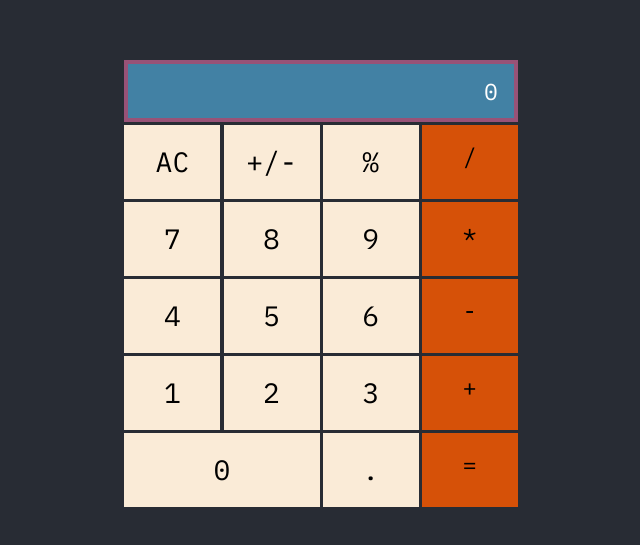
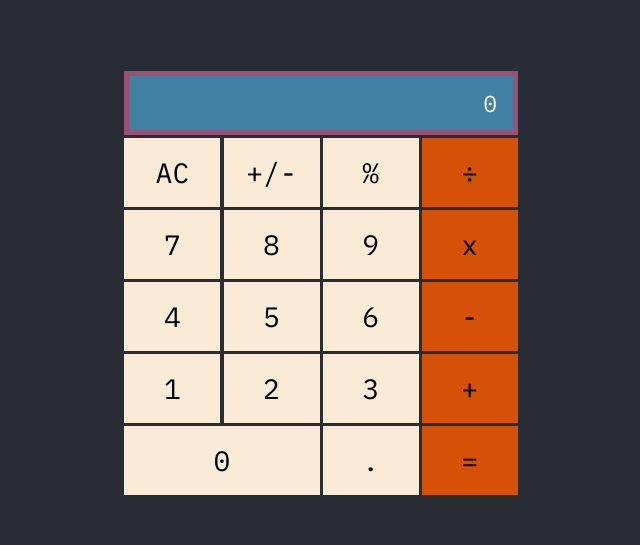
Before and after one commit to lu-jim/math-magicians, a React (Create React App) app: page / in a window 1280 px wide. Shown: the part 117-662 px from the top of the page, without its empty margins (319-959 px from the left). Built offline with nearby package versions, Linux system fonts and the light colour scheme.

Commit message:
Refactor app for event handling

```diff
--- a/src/App.css
+++ b/src/App.css
@@ -1,8 +1,4 @@
 .App {
-  text-align: center;
-}
-
-.Calculator {
   background-color: #282c34;
   min-height: 100vh;
   display: flex;
--- a/src/components/Calculator.js
+++ b/src/components/Calculator.js
@@ -1,19 +1,25 @@
 import React from 'react';
 import Screen from './Screen';
 import Keys from './Keys';
+import calculate from '../logic/calculate';
 
 class Calculator extends React.Component {
   constructor(props) {
     super(props);
-    this.state = {};
+    this.handleStateChange = this.handleStateChange.bind(this);
+    this.state = { total: null, next: null, operation: null };
+  }
+
+  handleStateChange(newState) {
+    this.setState({});
   }
 
   render() {
     return (
-      <div className="Calculator">
-        <Screen />
-        <Keys />
-      </div>
+      <>
+        <Screen display={this.state.total}/>
+        <Keys state={this.state}/>
+      </>
     );
   }
 }
--- a/src/components/Element.js
+++ /dev/null
@@ -1,33 +0,0 @@
-import React from 'react';
-
-const elements = [
-  { name: 'element zero', value: 0 },
-  { name: 'element one', value: 1 },
-  { name: 'element two', value: 2 },
-  { name: 'element three', value: 3 },
-  { name: 'element four', value: 4 },
-  { name: 'element five', value: 5 },
-  { name: 'element six', value: 6 },
-  { name: 'element seven', value: 7 },
-  { name: 'element eight', value: 8 },
-  { name: 'element nine', value: 9 },
-  { name: 'element clear', value: 'AC' },
-  { name: 'element sign', value: '+/-' },
-  { name: 'element percent', value: '%' },
-  { name: 'element dot', value: '.' },
-];
-
-const elementButtons = elements.map((el) => <button className={el.name} key={elements.indexOf(el)} type="button">{el.value}</button>);
-
-class Element extends React.Component {
-  constructor(props) {
-    super(props);
-    this.state = {};
-  }
-
-  render() {
-    return <div className="elements">{elementButtons}</div>;
-  }
-}
-
-export default Element;
--- a/src/components/Keys.js
+++ b/src/components/Keys.js
@@ -1,20 +1,51 @@
 import React from 'react';
-import Element from './Element';
-import Operator from './Operator';
 
 class Keys extends React.Component {
   constructor(props) {
     super(props);
-    this.state = {};
+    this.state = {
+      total: 1,
+      next: null,
+      operation: null,
+    };
+    this.handleClick = this.handleClick.bind(this);
+  }
+
+  handleClick({ target }) {
+    this.setState({total: target.value})
+    console.log(target.value);
+    console.log(this.state);
   }
 
   render() {
-    return (
-      <div className="keys">
-        <Element />
-        <Operator />
-      </div>
-    );
+    const keys = [
+      { label: 'element zero', name: '0' },
+      { label: 'element one', name: '1' },
+      { label: 'element two', name: '2' },
+      { label: 'element three', name: '3' },
+      { label: 'element four', name: '4' },
+      { label: 'element five', name: '5' },
+      { label: 'element six', name: '6' },
+      { label: 'element seven', name: '7' },
+      { label: 'element eight', name: '8' },
+      { label: 'element nine', name: '9' },
+      { label: 'element clear', name: 'AC' },
+      { label: 'element sign', name: '+/-' },
+      { label: 'element percent', name: '%' },
+      { label: 'element dot', name: '.' },
+      { label: 'operator plus', name: '+' },
+      { label: 'operator minus', name: '-' },
+      { label: 'operator times', name: 'x' },
+      { label: 'operator divide', name: '÷' },
+      { label: 'operator equal', name: '=' },
+    ];
+    const keyButtons = keys.map((el) => (
+      <button className={el.label} key={keys.indexOf(el)} type="button" value={el.name} onClick={this.handleClick}>
+        {el.name}
+      </button>
+    ));
+
+    return <div className="keys">{keyButtons}</div>;
   }
 }
 
--- a/src/components/Operator.js
+++ /dev/null
@@ -1,23 +0,0 @@
-import React from 'react';
-
-const operators = [
-  { name: 'operator plus', value: '+' },
-  { name: 'operator minus', value: '-' },
-  { name: 'operator times', value: '*' },
-  { name: 'operator divide', value: '/' },
-  { name: 'operator equal', value: '=' },
-];
-const operatorButtons = operators.map((el) => <button className={el.name} key={operators.indexOf(el)} type="button">{el.value}</button>);
-
-class Operator extends React.Component {
-  constructor(props) {
-    super(props);
-    this.state = {};
-  }
-
-  render() {
-    return <div className="operator">{operatorButtons}</div>;
-  }
-}
-
-export default Operator;
--- a/src/components/Screen.js
+++ b/src/components/Screen.js
@@ -1,13 +1,8 @@
 import React from 'react';
 
 class Screen extends React.Component {
-  constructor(props) {
-    super(props);
-    this.state = {};
-  }
-
   render() {
-    return <div className="screen">0</div>;
+    return <div className="screen">{this.props.display ? this.props.display : '0'}</div>;
   }
 }
 
--- a/src/index.css
+++ b/src/index.css
@@ -2,27 +2,17 @@
 
 body {
   margin: 0;
-  font-family:
-    'IBM Plex Mono',
-    -apple-system,
-    BlinkMacSystemFont,
-    'Segoe UI',
-    Roboto,
-    Oxygen,
-    Ubuntu,
-    Cantarell,
-    'Open Sans',
-    'Helvetica Neue',
+  font-family: 'IBM Plex Mono', -apple-system, BlinkMacSystemFont, 'Segoe UI', Roboto, Oxygen, Ubuntu, Cantarell, 'Open Sans', 'Helvetica Neue',
     sans-serif;
   font-weight: 400;
 }
 
 .screen {
-  width: 22.1rem;
+  width: 22rem;
   padding: 0.75rem 1rem;
   text-align: right;
   font-size: calc(1rem * 1.2 * 1.2);
-  border: 4px solid #985277;
+  border: 5px solid #985277;
   margin-bottom: 3px;
   background-color: #4281a4;
 }
@@ -31,32 +21,22 @@ body {
   display: flex;
 }
 
-.elements {
+.keys {
   display: grid;
   grid-gap: 3px;
   font-size: calc(1rem * 1.2 * 1.2);
   grid-template-columns: repeat(4, auto);
   grid-template-areas:
-    'clear sign percent'
-    'seven eight nine'
-    'four five six'
-    'one two three'
-    'zero zero dot';
+    'clear sign percent divide'
+    'seven eight nine times'
+    'four five six minus'
+    'one two three plus'
+    'zero zero dot equal';
 }
 
 button {
   border: 0;
-  font-family:
-    'IBM Plex Mono',
-    -apple-system,
-    BlinkMacSystemFont,
-    'Segoe UI',
-    Roboto,
-    Oxygen,
-    Ubuntu,
-    Cantarell,
-    'Open Sans',
-    'Helvetica Neue',
+  font-family: 'IBM Plex Mono', -apple-system, BlinkMacSystemFont, 'Segoe UI', Roboto, Oxygen, Ubuntu, Cantarell, 'Open Sans', 'Helvetica Neue',
     sans-serif;
   font-weight: 400;
   font-size: 1.75rem;
@@ -126,23 +106,10 @@ button {
 }
 
 .operator {
-  display: grid;
-  grid-gap: 3px;
-  font-size: calc(1rem * 1.2 * 1.2);
-  grid-template-columns: 1fr;
-  grid-template-areas:
-    'divide'
-    'times'
-    'minus'
-    'plus'
-    'equal';
-}
-
-.operator > button {
   background-color: #d65108;
 }
 
-.elements > button {
+.element {
   background-color: antiquewhite;
 }
 
@@ -165,3 +132,12 @@ button {
 .equal {
   grid-area: equal;
 }
+
+.operator:hover {
+  background-color: #d65108cc;
+}
+
+
+.element:hover {
+  background-color: #f8e2e9cc;
+}
--- /dev/null
+++ b/src/logic/calculate.js
@@ -0,0 +1,130 @@
+import operate from './operate';
+
+
+function isNumber(item) {
+  return !!item.match(/[0-9]+/);
+}
+
+/**
+ * Given a button name and a calculator data object, return an updated
+ * calculator data object.
+ *
+ * Calculator data object contains:
+ *   total:s      the running total
+ *   next:String       the next number to be operated on with the total
+ *   operation:String  +, -, etc.
+ */
+export default function calculate(obj, buttonName) {
+  if (buttonName === 'AC') {
+    return {
+      total: null,
+      next: null,
+      operation: null,
+    };
+  }
+
+  if (isNumber(buttonName)) {
+    if (buttonName === '0' && obj.next === '0') {
+      return {};
+    }
+    // If there is an operation, update next
+    if (obj.operation) {
+      if (obj.next) {
+        return { ...obj, next: obj.next + buttonName };
+      }
+      return { ...obj, next: buttonName };
+    }
+    // If there is no operation, update next and clear the value
+    if (obj.next) {
+      return {
+        next: obj.next + buttonName,
+        total: null,
+      };
+    }
+    return {
+      next: buttonName,
+      total: null,
+    };
+  }
+
+  if (buttonName === '.') {
+    if (obj.next) {
+      if (obj.next.includes('.')) {
+        return { ...obj };
+      }
+      return { ...obj, next: `${obj.next}.` };
+    }
+    if (obj.operation) {
+      return { next: '0.' };
+    }
+    if (obj.total) {
+      if (obj.total.includes('.')) {
+        return {};
+      }
+      return { total: `${obj.total}.` };
+    }
+    return { total: '0.' };
+  }
+
+  if (buttonName === '=') {
+    if (obj.next && obj.operation) {
+      return {
+        total: operate(obj.total, obj.next, obj.operation),
+        next: null,
+        operation: null,
+      };
+    }
+    // '=' with no operation, nothing to do
+    return {};
+  }
+
+  if (buttonName === '+/-') {
+    if (obj.next) {
+      return { ...obj, next: (-1 * parseFloat(obj.next)).toString() };
+    }
+    if (obj.total) {
+      return { ...obj, total: (-1 * parseFloat(obj.total)).toString() };
+    }
+    return {};
+  }
+
+  // Button must be an operation
+
+  // When the user presses an operation button without having entered
+  // a number first, do nothing.
+  // if (!obj.next && !obj.total) {
+  //   return {};
+  // }
+
+  // User pressed an operation after pressing '='
+  if (!obj.next && obj.total && !obj.operation) {
+    return { ...obj, operation: buttonName };
+  }
+
+  // User pressed an operation button and there is an existing operation
+  if (obj.operation) {
+    if (obj.total && !obj.next) {
+      return { ...obj, operation: buttonName };
+    }
+
+    return {
+      total: operate(obj.total, obj.next, obj.operation),
+      next: null,
+      operation: buttonName,
+    };
+  }
+
+  // no operation yet, but the user typed one
+
+  // The user hasn't typed a number yet, just save the operation
+  if (!obj.next) {
+    return { operation: buttonName };
+  }
+
+  // save the operation and shift 'next' into 'total'
+  return {
+    total: obj.next,
+    next: null,
+    operation: buttonName,
+  };
+}
--- /dev/null
+++ b/src/logic/operate.js
@@ -0,0 +1,30 @@
+import Big from 'big.js';
+
+export default function operate(numberOne, numberTwo, operation) {
+  const one = Big(numberOne);
+  const two = Big(numberTwo);
+  if (operation === '+') {
+    return one.plus(two).toString();
+  }
+  if (operation === '-') {
+    return one.minus(two).toString();
+  }
+  if (operation === 'x') {
+    return one.times(two).toString();
+  }
+  if (operation === '÷') {
+    try {
+      return one.div(two).toString();
+    } catch (err) {
+      return "Can't divide by 0.";
+    }
+  }
+  if (operation === '%') {
+     try {
+      return one.mod(two).toString();
+    } catch (err) {
+      return "Can't find modulo as can't divide by 0.";
+    }
+  }
+  throw Error(`Unknown operation '${operation}'`);
+}
```
